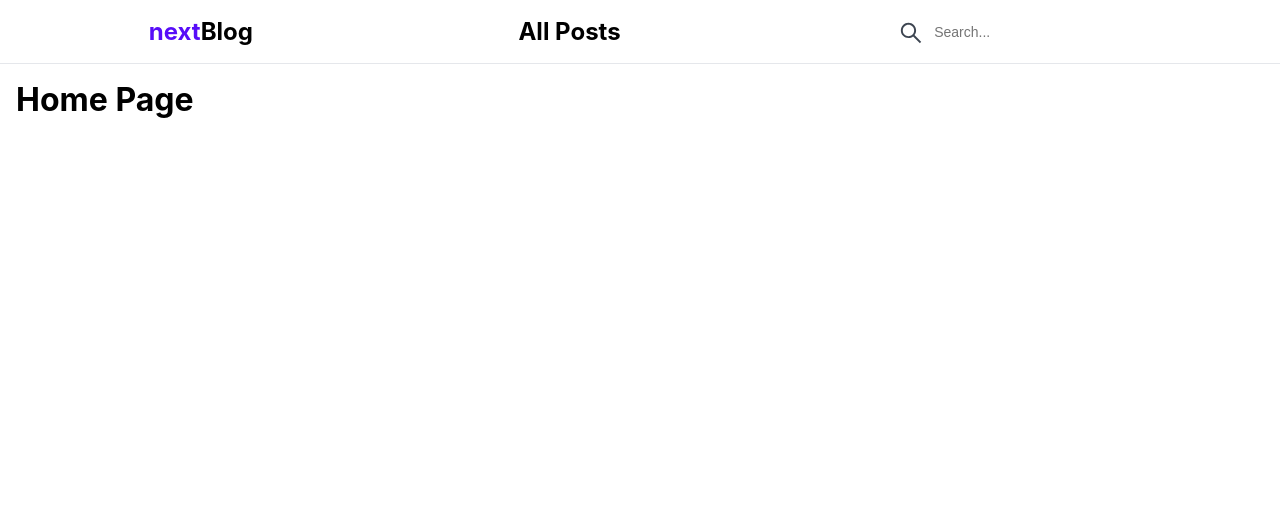
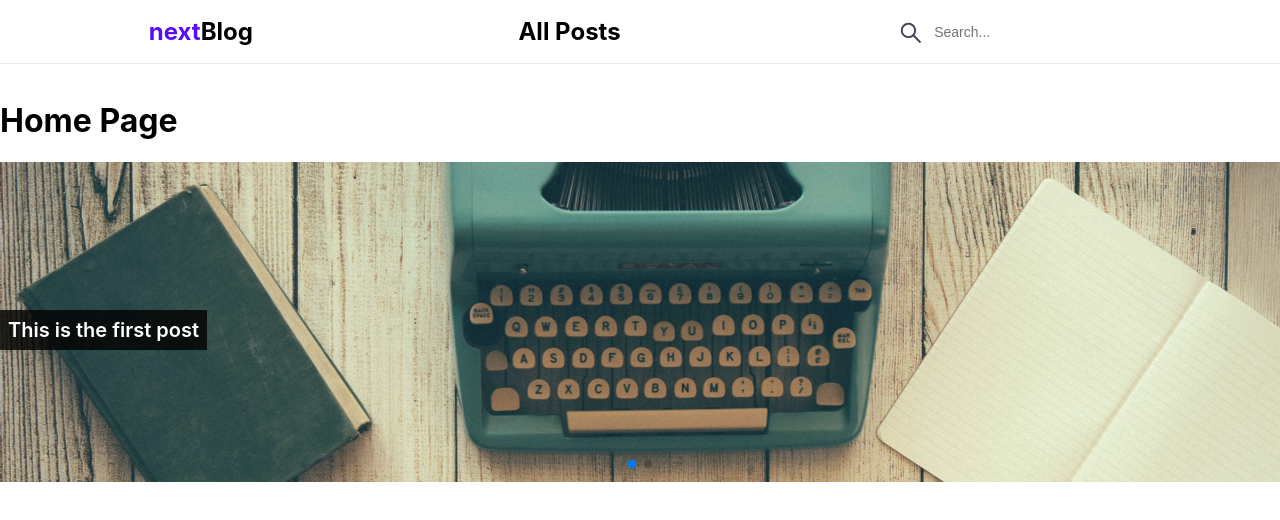
Before and after one commit to bpetermann/next-weblog, a Next.js app: page / in a window 1280 px wide. Shown: the top 520 px of the page. Built offline with nearby package versions, Linux system fonts and the light colour scheme.

Commit message:
Added swiper/react for post navigation

```diff
--- a/components/layout/Layout.jsx
+++ b/components/layout/Layout.jsx
@@ -1,10 +1,13 @@
 import Navbar from './Navbar';
+import styles from './Layout.module.css'
 
 const Layout = ({ children }) => {
   return (
     <>
       <Navbar />
-      <main>{children}</main>
+      <div className={styles['container']}>
+        <main>{children}</main>
+      </div>
     </>
   );
 };
--- /dev/null
+++ b/components/layout/Layout.module.css
@@ -0,0 +1,7 @@
+.container {
+  display: flex;
+  flex-direction: column;
+  max-width: 80rem;
+  margin: auto;
+  margin-top: 5rem;
+}
--- /dev/null
+++ b/components/layout/Slider.jsx
@@ -0,0 +1,40 @@
+import Image from 'next/image';
+import Link from 'next/link';
+import { Swiper, SwiperSlide } from 'swiper/react';
+import 'swiper/css';
+import 'swiper/css/pagination';
+import { Pagination } from 'swiper';
+import styles from './Slider.module.css';
+
+const Slider = ({ posts }) => {
+  return (
+    <Swiper
+      slidesPerView={1}
+      pagination={true}
+      modules={[Pagination]}
+      navigation
+      className={styles['swiper']}
+    >
+      {posts.map((post) => (
+        <SwiperSlide key={post.id}>
+          <div className={styles['swiper-slider-div']}>
+            <Link href={`/posts/${post.id}`}>
+              <a>
+                <Image
+                  src={`/images/${post.image}`}
+                  alt={post.title}
+                  width={2400}
+                  height={1600}
+                  layout='responsive'
+                />
+              </a>
+            </Link>
+            <p className={styles['swiper-slider-text']}>{post.title}</p>
+          </div>
+        </SwiperSlide>
+      ))}
+    </Swiper>
+  );
+};
+
+export default Slider;
--- /dev/null
+++ b/components/layout/Slider.module.css
@@ -0,0 +1,20 @@
+.swiper{
+    max-height: 20rem;
+}
+
+.swiper-slider-div {
+  position: relative;
+  width: 100%;
+  height: 100%;
+}
+
+.swiper-slider-text {
+  color: var(--color-base);
+  position: absolute;
+  top: 15%;
+  font-weight: 600;
+  max-width: 90%;
+  font-size: 1.25rem;
+  background-color: rgba(0, 0, 0, 0.8);
+  padding: 0.5rem;
+}
--- a/package.json
+++ b/package.json
@@ -12,7 +12,8 @@
     "next": "12.1.6",
     "react": "18.1.0",
     "react-dom": "18.1.0",
-    "react-icons": "^4.4.0"
+    "react-icons": "^4.4.0",
+    "swiper": "^8.2.4"
   },
   "devDependencies": {
     "eslint": "8.17.0",
--- a/pages/index.js
+++ b/pages/index.js
@@ -1,7 +1,25 @@
+import Slider from '../components/layout/Slider';
+
+const DUMMY_POSTS = [
+  {
+    id: 1,
+    title: 'This is the first post',
+    image: 'writing.png',
+    text: 'Lorem ipsum dolor sit amet, consetetur sadipscing elitr, sed diam nonumy eirmod tempor invidunt ut labore et dolore magna aliquyam erat, sed diam voluptua. At vero eos et accusam et justo duo dolores et ea rebum. Stet clita kasd gubergren, no sea takimata sanctus est Lorem ipsum dolor sit amet. Lorem ipsum dolor sit amet, consetetur sadipscing elitr, sed diam nonumy eirmod tempor invidunt ut labore et dolore magna aliquyam erat, sed diam voluptua. At vero eos et accusam et justo duo dolores et ea rebum. Stet clita kasd gubergren, no sea takimata sanctus est Lorem ipsum dolor sit amet.',
+  },
+  {
+    id: 2,
+    title: 'This is the second post',
+    image: 'writing.png',
+    text: 'Lorem ipsum dolor sit amet, consetetur sadipscing elitr, sed diam nonumy eirmod tempor invidunt ut labore et dolore magna aliquyam erat, sed diam voluptua. At vero eos et accusam et justo duo dolores et ea rebum. Stet clita kasd gubergren, no sea takimata sanctus est Lorem ipsum dolor sit amet. Lorem ipsum dolor sit amet, consetetur sadipscing elitr, sed diam nonumy eirmod tempor invidunt ut labore et dolore magna aliquyam erat, sed diam voluptua. At vero eos et accusam et justo duo dolores et ea rebum. Stet clita kasd gubergren, no sea takimata sanctus est Lorem ipsum dolor sit amet.',
+  },
+];
+
 const HomePage = () => {
   return (
     <div>
-      <h1 style={{ margin: '1rem', marginTop: '5rem' }}>Home Page</h1>
+      <h1>Home Page</h1>
+      <Slider posts={DUMMY_POSTS} />
     </div>
   );
 };
--- a/pages/posts/[blogId].js
+++ b/pages/posts/[blogId].js
@@ -3,7 +3,7 @@ import React from 'react';
 const BlogPost = () => {
   return (
     <div>
-      <h1 style={{ margin: '1rem' }}>A Single Post</h1>
+      <h1 style={{ margin: '1rem', marginTop: '5rem' }}>A Single Post</h1>
     </div>
   );
 };
--- a/styles/globals.css
+++ b/styles/globals.css
@@ -1,6 +1,5 @@
 html,
 body {
-  height: 200vh;
   padding: 0;
   margin: 0;
   font-family: -apple-system, BlinkMacSystemFont, Segoe UI, Roboto, Oxygen,
```
Also changed, not shown: components/layout/Navbar.jsx (indentation only), public/images/writing.png (added), 1 other file (tests, documents, lock files or other folders).
